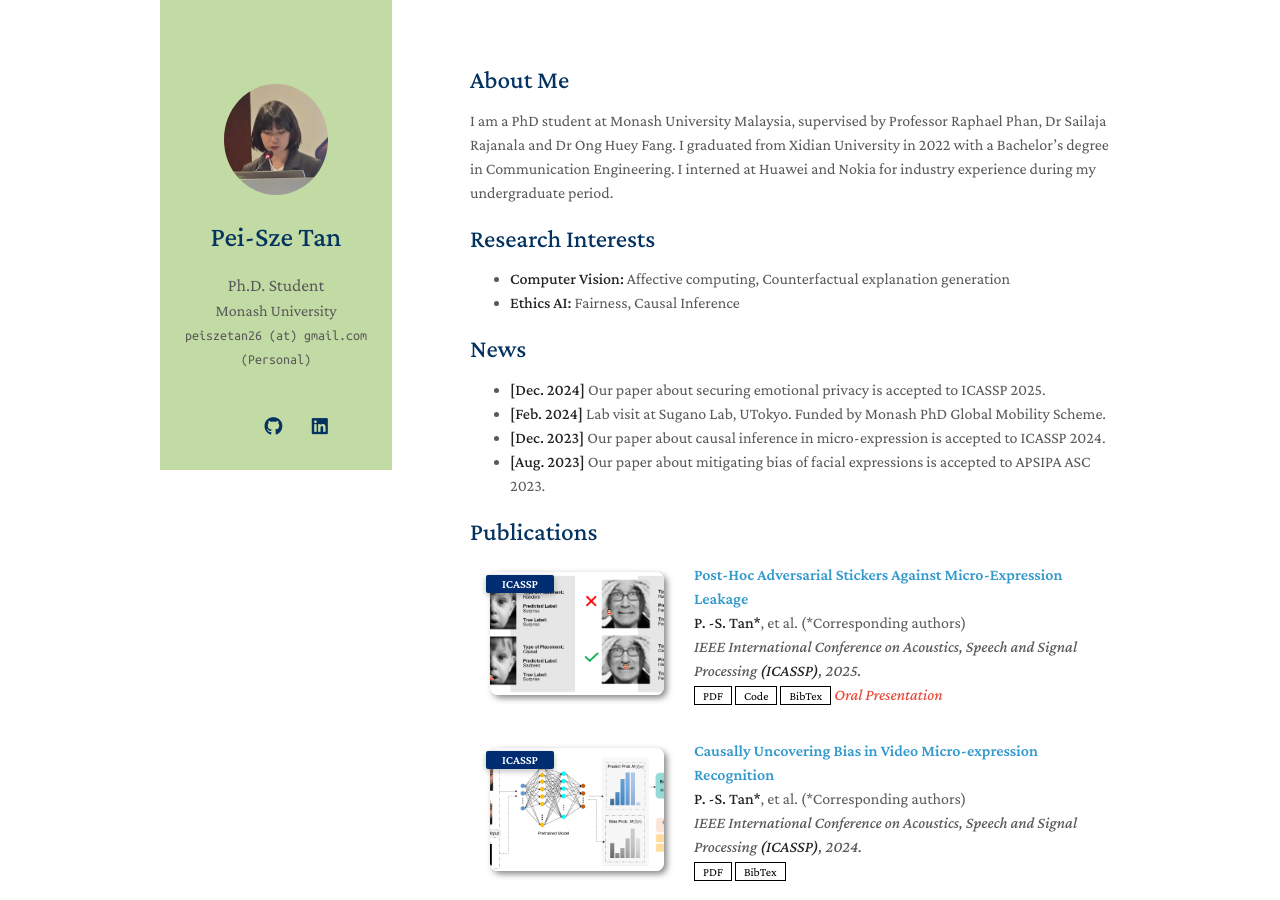
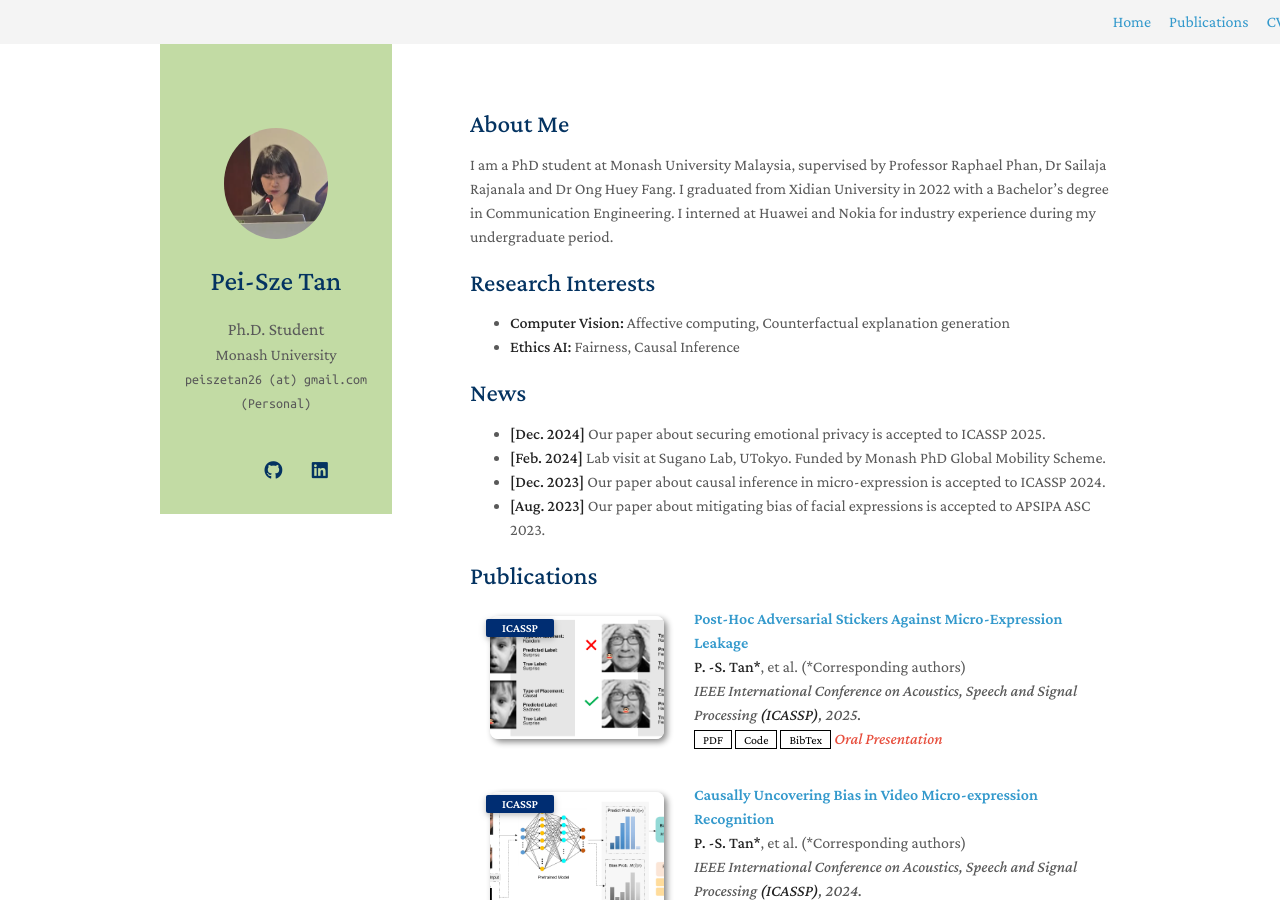
Before and after one commit to noobasuna/tpeisze, a Jekyll site: the page built from index.md, in a window 1280 px wide and 900 px high. Built offline with Jekyll 4.4.1, drawn with Linux system fonts in a browser that asks for light colours; a style sheet for code colours, icons or effects is not loaded; our own code applies the rules of GitHub Pages for plain Markdown files.

Commit message:
Update homepage.html

```diff
--- a/_layouts/homepage.html
+++ b/_layouts/homepage.html
@@ -36,6 +36,12 @@
 
   </head>
   <body>
+  <!-- Simple top nav bar -->
+  <div style="width: 100%; background-color: #f4f4f4; padding: 10px 20px; text-align: right; position: relative; top: 0;">
+    <a href="/" style="margin-right: 15px;">Home</a>
+    <a href="/publications/" style="margin-right: 15px;">Publications</a>
+    <a href="/assets/files/curriculum_vitae.pdf" style="margin-right: 15px;">CV</a>
+  </div>
     <div class="wrapper">
       <header style="background-color: #c2dba4;">
 
```
